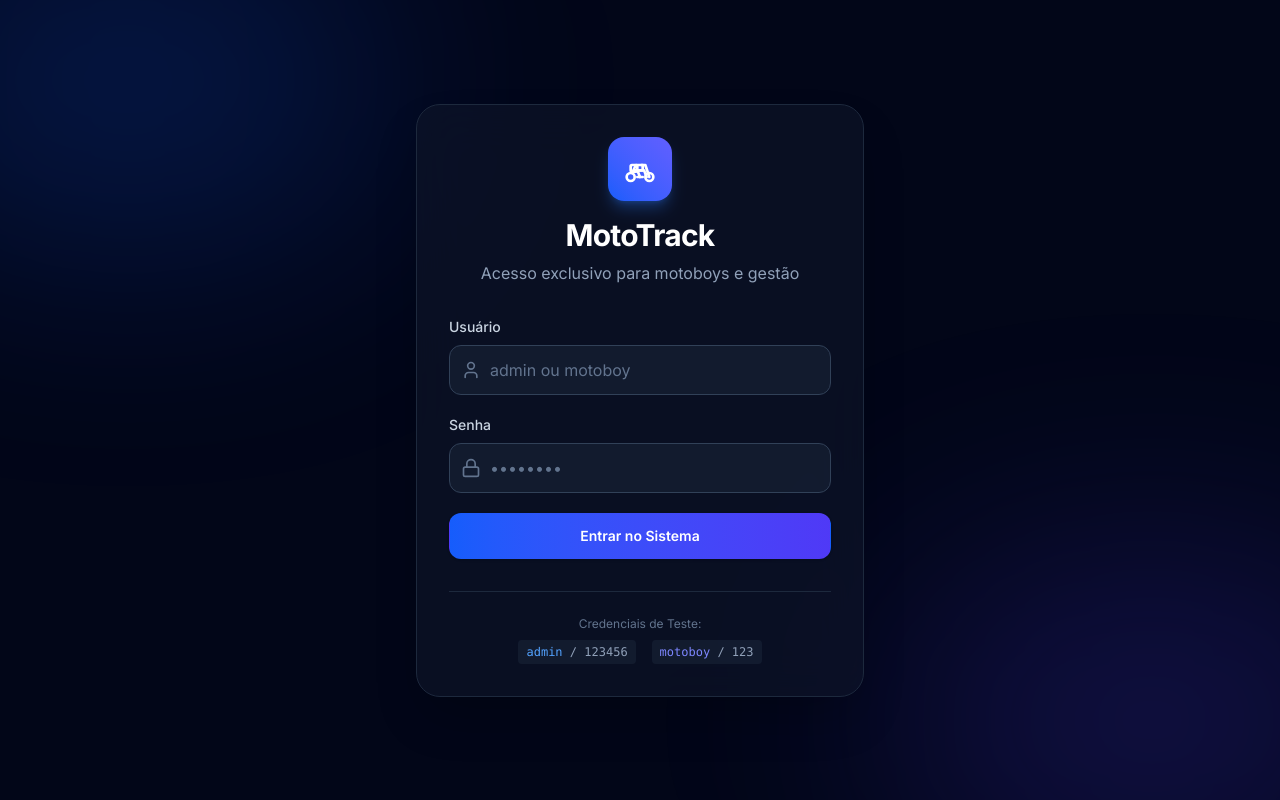
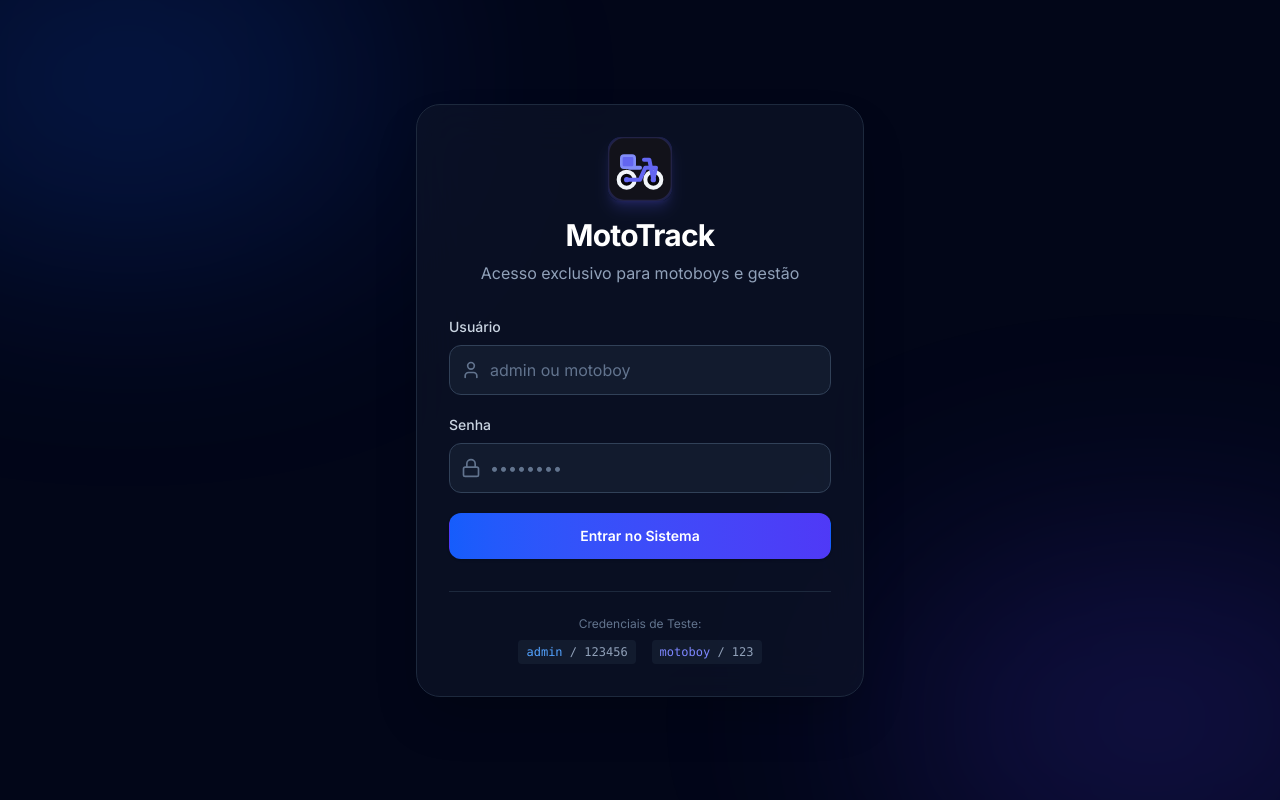
Before and after one commit to Alexsander96-dev/Monitoramento-De-Entregas-API, a React (Vite) app in the folder frontend/: page /login in a window 1280 px wide. Built offline with nearby package versions, Linux system fonts and the light colour scheme.

Commit message:
style(auth): use exact favicon motorcycle logo in login page

```diff
--- a/frontend/src/pages/LoginPage.tsx
+++ b/frontend/src/pages/LoginPage.tsx
@@ -52,32 +52,14 @@ export function LoginPage() {
       >
         <div className="bg-slate-900/60 backdrop-blur-xl border border-slate-800 rounded-3xl p-8 shadow-2xl">
           <div className="flex flex-col items-center mb-8">
-            <motion.div
+            <motion.img
               initial={{ scale: 0 }}
               animate={{ scale: 1 }}
               transition={{ delay: 0.2, type: 'spring', stiffness: 200 }}
-              className="w-16 h-16 bg-gradient-to-tr from-blue-600 to-indigo-500 rounded-2xl flex items-center justify-center mb-4 shadow-lg shadow-blue-500/30"
-            >
-              {/* Motorcycle Custom SVG Logo */}
-              <svg
-                xmlns="http://www.w3.org/2000/svg"
-                viewBox="0 0 24 24"
-                fill="none"
-                stroke="currentColor"
-                strokeWidth="2"
-                strokeLinecap="round"
-                strokeLinejoin="round"
-                className="w-8 h-8 text-white"
-              >
-                <circle cx="5" cy="18" r="3" />
-                <circle cx="19" cy="18" r="3" />
-                <path d="M10 18h4" />
-                <path d="M12 18l-2-5h5l2 5" />
-                <path d="M19 18l-3-9h-3" />
-                <path d="M14 9H9l-2 4h7z" />
-                <rect x="5" y="9" width="5" height="5" rx="1" />
-              </svg>
-            </motion.div>
+              src="/favicon.svg"
+              alt="MotoTrack Logo"
+              className="w-16 h-16 mb-4 shadow-lg shadow-indigo-500/20 rounded-xl"
+            />
             <h1 className="text-3xl font-bold text-white tracking-tight">MotoTrack</h1>
             <p className="text-slate-400 mt-2 text-center">
               Acesso exclusivo para motoboys e gestão
```
